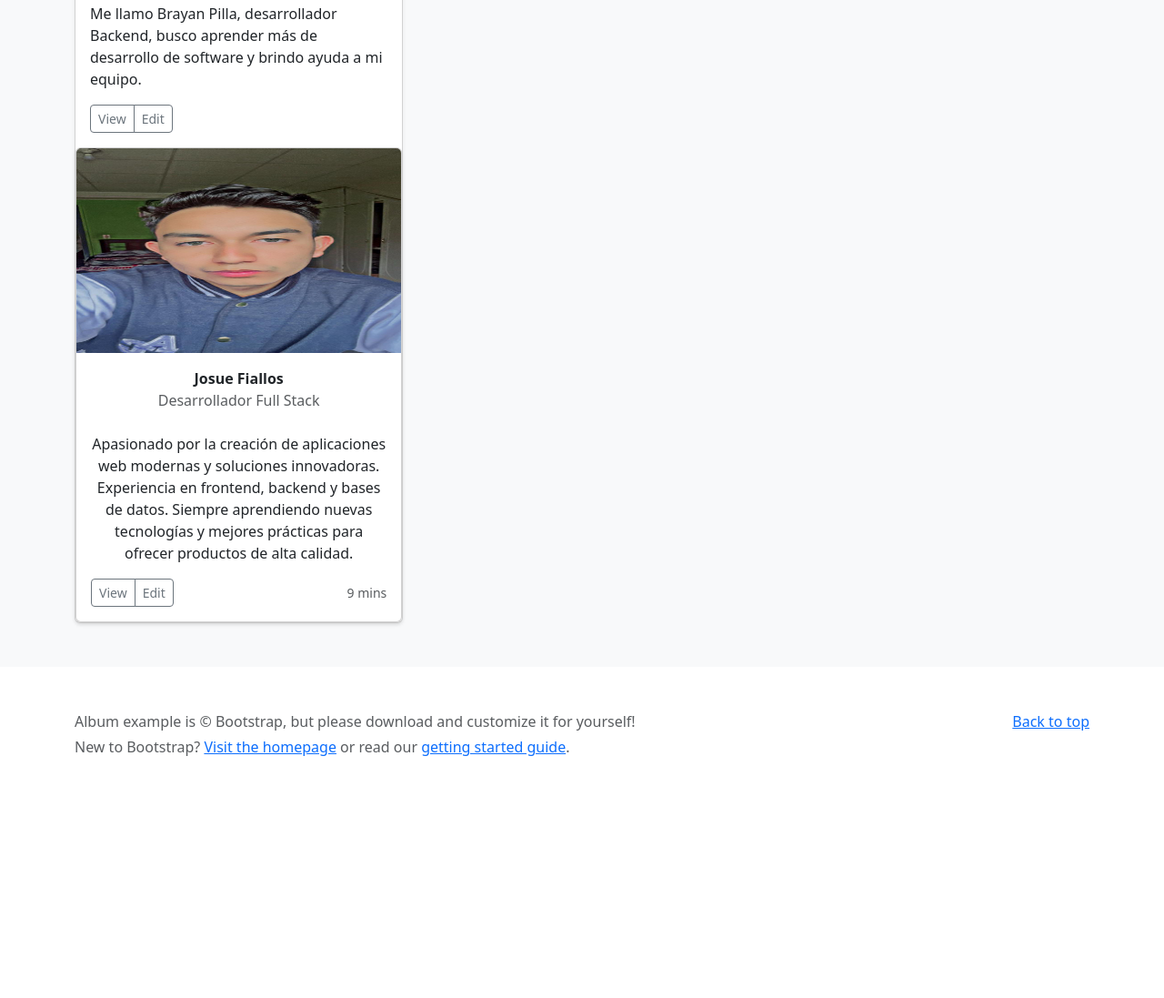
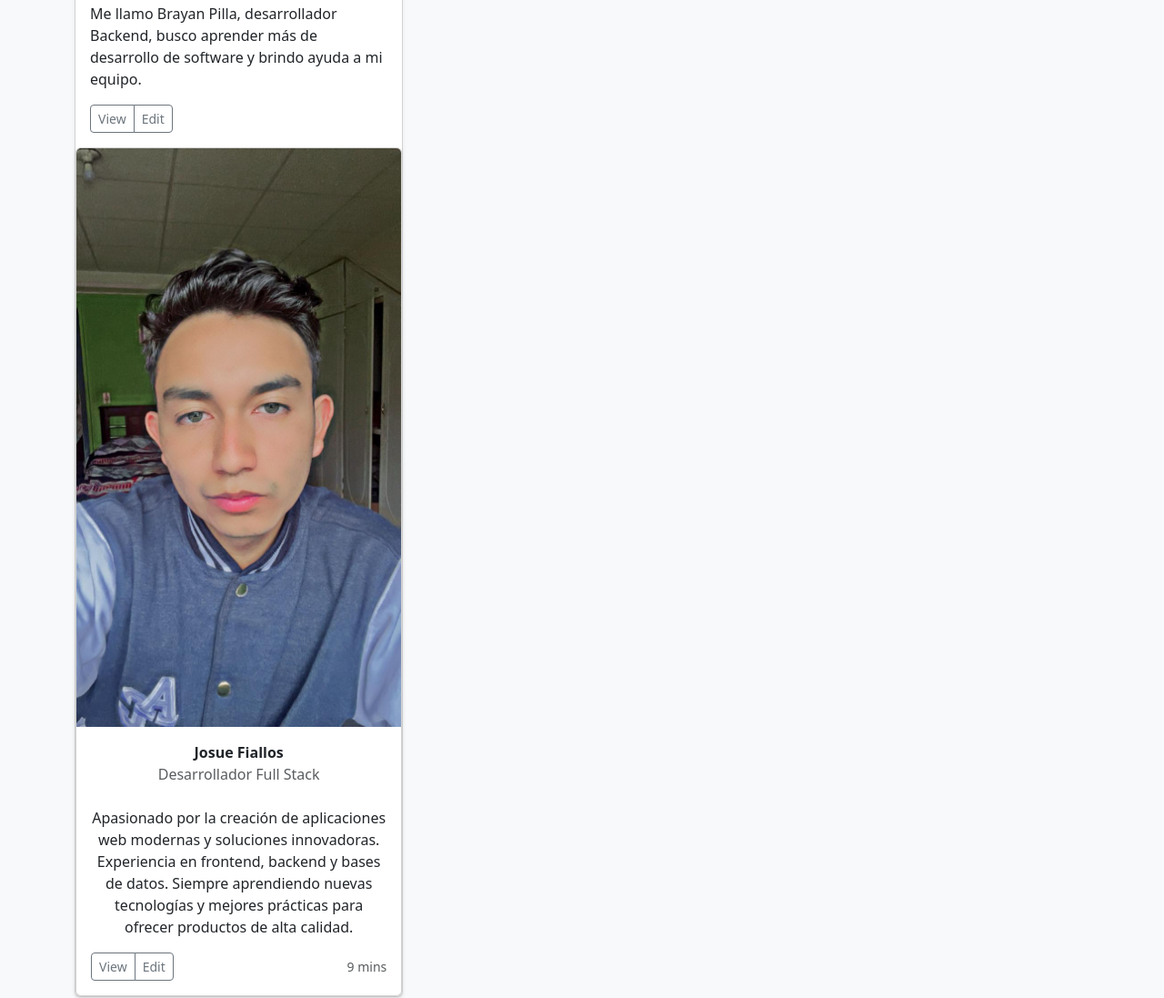
Before and after one commit to InkyWinkR/PracticaManejo, a plain HTML site: page album/index.html in a window 1280 px wide. Shown: the part 1427-2524 px from the top of the page at 91% size. Before the commit the page ends 2308 px from the top, so only its background shows below. Drawn offline with Linux system fonts and the light colour scheme.

Commit message:
Se corrigió un pequeño error en la altura de la foto de Josue

```diff
--- a/album/index.html
+++ b/album/index.html
@@ -297,7 +297,7 @@
 
         <div class="col">
           <div class="card shadow-sm">
-            <img src="../images/Josue.jpg" class="bd-placeholder-img card-img-top" width="100%" height="225" alt="Desarrollador Josue Fiallos">
+            <img src="../images/Josue.jpg" class="bd-placeholder-img card-img-top" width="100%" alt="Desarrollador Josue Fiallos">
             <div class="card-body">
               <p class="card-text text-center">
                 <strong>Josue Fiallos</strong><br>
```
